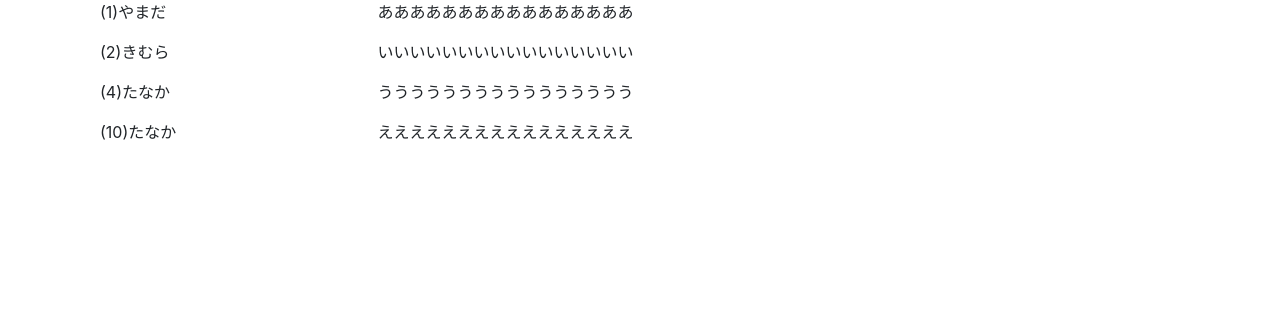
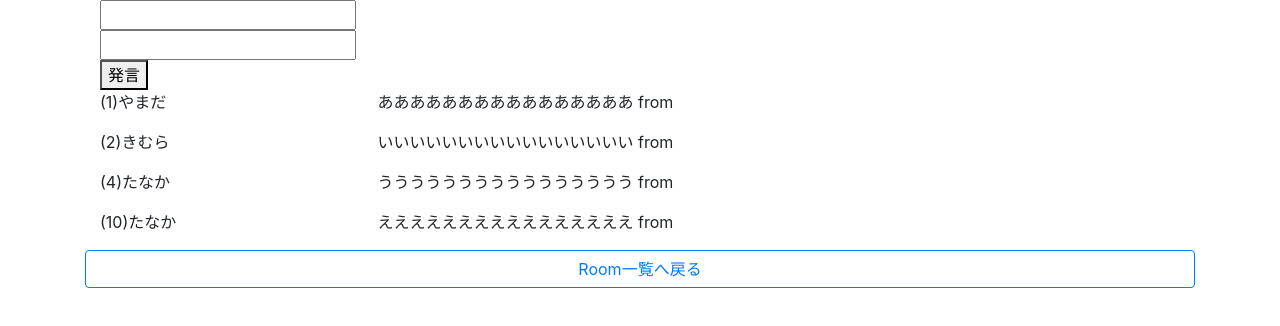
Before and after one commit to wiredrawing/react-graining-with-create-react-app-tool, a React (Create React App) app: page /room/1 in a window 1280 px wide. Shown: the top 326 px of the page. Built offline with nearby package versions, Linux system fonts and the light colour scheme; no server answers.

Commit message:
サーバーサイドへチャットルームおよびルーム内でのメッセージのやり取り一覧を取得する axios処理を追加

```diff
--- a/src/components/Room.js
+++ b/src/components/Room.js
@@ -1,4 +1,5 @@
-import React from "react"
+import axios from "axios";
+import React, {useEffect} from "react"
 import { Route, useHistory } from "react-router-dom";
 
 
@@ -8,7 +9,11 @@ export const Room = () => {
 
   const history = useHistory ();
 
-  const [chartRoomList, setChatRoomList] = React.useState([
+
+  const [newRoomName, setNewRoomName] = React.useState("ここに､新しいルーム名を入力して下さい｡");
+
+
+  const [chatRoomList, setChatRoomList] = React.useState([
     {
       room_name: "PHPについて語り合う部屋",
       id: 2342,
@@ -24,6 +29,55 @@ export const Room = () => {
   ]);
 
 
+  const makeNewRoom = (e) => {
+    let newRoomName = e.target.value;
+
+    setNewRoomName((pre) => {
+      let temp = pre;
+      temp = newRoomName;
+      return temp;
+    });
+  }
+
+
+
+  const registerNewRoomName = (e) => {
+
+    // let nextRoomId = 0;
+    // let roomIdList = chatRoomList.map((chat, index) => {
+    //   return chat.id
+    // });
+    // nextRoomId = Math.max.apply(null, roomIdList) + 1;
+    axios.post("http://localhost:8000/api/room/", { room_name: newRoomName}).then((data) => {
+      console.log(data);
+      axios.get("http://localhost:8000/api/room").then((data) => {
+        console.log(data);
+        setChatRoomList(data.data);
+      });
+    })
+
+
+
+    // setChatRoomList ((pre) => {
+    //   let temp = pre.slice();
+    //   let t = new Date();
+    //   temp.push({
+    //     room_name: newRoomName,
+    //     id: nextRoomId,
+    //   });
+    //   return temp;
+    // });
+  }
+
+
+
+  useEffect(() => {
+    axios.get("http://localhost:8000/api/room").then((data) => {
+      console.log(data);
+      setChatRoomList(data.data);
+    });
+  },[])
+
   // チャットルームにチェックインする
   const checkInRoom = (roomID) => {
 
@@ -34,7 +88,16 @@ export const Room = () => {
 
 
     <React.StrictMode>
-        {chartRoomList.map((room, index) => {
+
+      <div class="row">
+        <div class="col-12">
+          <p>新しいRoomを作成する</p>
+          <input class="form-control" type="text" onInput={makeNewRoom} value={newRoomName}></input>
+          <button type="button" onClick={registerNewRoomName}>このRoomを登録する</button>
+        </div>
+      </div>
+
+        {chatRoomList.map((room, index) => {
           return (
             <div key={room.id} class="row">
               <div class="col-lg-12">
--- a/src/components/RoomDetail.js
+++ b/src/components/RoomDetail.js
@@ -1,5 +1,6 @@
-import React, {useState} from "react"
-import { useHistory } from "react-router-dom";
+import axios from "axios";
+import React, {useState, useEffect} from "react"
+import { useHistory, useLocation, useParams } from "react-router-dom";
 
 
 
@@ -9,6 +10,21 @@ import { useHistory } from "react-router-dom";
 
 
 export const RoomDetail = () => {
+
+  const params = useParams();
+  const history = useHistory();
+
+  const currentRoomId = params.id;
+  let location  = useLocation();
+  console.log(location);
+
+
+  const [message, setMessage] = useState("");
+  const [userName, setUserName] = useState("");
+
+  const registerUserName = (e) => {
+    setUserName(e.target.value);
+  }
 
   const [talkList, setTalkList] = useState([
     {
@@ -34,22 +50,70 @@ export const RoomDetail = () => {
   ]);
 
 
+  const newMessage = (e) => {
+    setMessage (e.target.value);
+  }
+
+  const talkNewMessage = (e) => {
+    let post = {
+      message: message,
+      room_id: currentRoomId,
+      user_name: userName,
+    }
+    axios.post("http://localhost:8000/api/room/" + currentRoomId + "/message", post).then((data) => {
+      axios.get("http://localhost:8000/api/room/" + currentRoomId).then((data) => {
+        setTalkList(data.data);
+        setMessage("");
+      });
+    });
+  };
+
+  // setInterval(() => {
+  //   axios.get("http://localhost:8000/api/room/" + currentRoomId).then((data) => {
+  //     setTalkList(data.data);
+  //   });
+  // }, 10000);
+
+  useEffect(() => {
+    axios.get("http://localhost:8000/api/room/" + currentRoomId).then((data) => {
+      setTalkList(data.data);
+    });
+  }, []);
+
+  const backRoomListPage = (e) => {
+    history.push("/room");
+  }
+
   return (
     <React.StrictMode>
-      <div class="container">
+      <div className="container">
+
+        <div className="row">
+        <div className="col-12">
+            <input type="text" onChange={registerUserName} value={userName}></input>
+          </div>
+          <div className="col-12">
+            <input type="text" onChange={newMessage} value={message}></input>
+          </div>
+          <div className="col-12">
+            <button type="button" onClick={talkNewMessage}>発言</button>
+          </div>
+        </div>
         {talkList.map((talk) => {
           return (
-            <div class="row" key={talk.id}>
-              <div class="col-lg-3 col-xl-3 col-xxl-3">
+            <div className="row" key={talk.id}>
+              <div className="col-lg-3 col-xl-3 col-xxl-3">
                 <p>({talk.id}){talk.user}</p>
               </div>
-              <div class="col-lg-9 col-xl-9 col-xxl-9">
-                <p>{talk.message}</p>
+              <div className="col-lg-9 col-xl-9 col-xxl-9">
+                <p>{talk.message} from {talk.user_name}</p>
               </div>
             </div>
           )
         })}
-
+        <div className="row">
+          <button type="button" onClick={backRoomListPage} className="form-control btn btn-outline-primary">Room一覧へ戻る</button>
+        </div>
       </div>
     </React.StrictMode>
   )
```
Also changed, not shown: src/components/Page1.js (added, +28 -0 lines).
